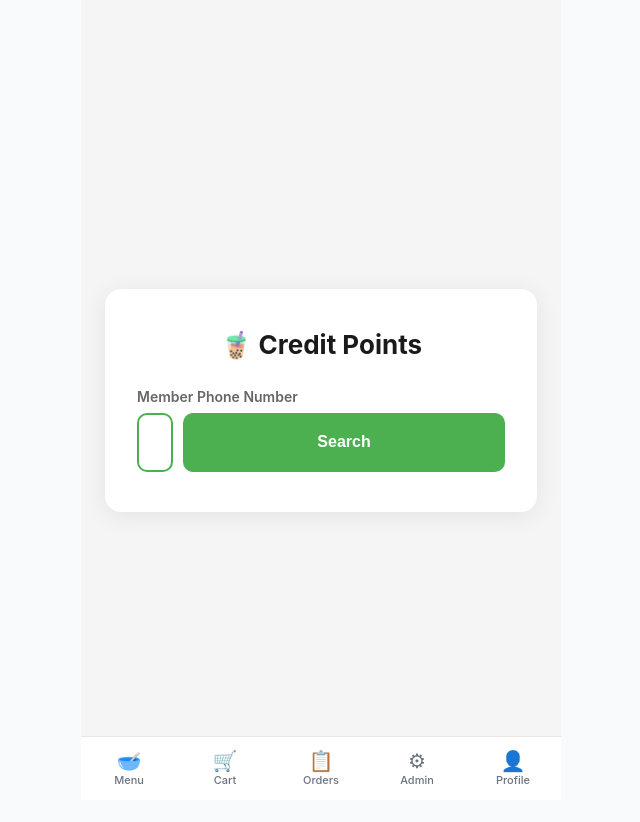
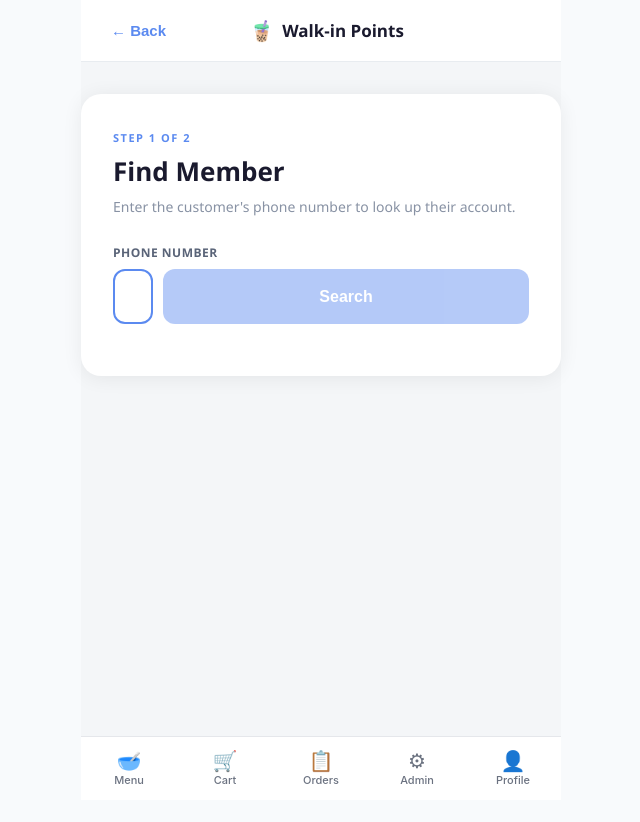
Before and after one commit to JackaBoss/bingchun-webapp, a Vue app in the folder frontend-app/: page /admin/counter in a window 1280 px wide. Shown: the top 822 px of the page, without its empty margins (319-959 px from the left). Built offline with nearby package versions, Linux system fonts and the light colour scheme; no server answers; sample sign-in values are in the browser's storage.

Commit message:
Redesigned counter walk in point collection screen and updated coffee images

```diff
--- a/frontend-app/src/views/admin/CounterView.vue
+++ b/frontend-app/src/views/admin/CounterView.vue
@@ -1,35 +1,65 @@
 <template>
-  <div class="counter-wrap">
-    <div class="counter-card">
-      <h1 class="title">🧋 Credit Points</h1>
+  <div class="counter-page">
+    <!-- Header -->
+    <div class="header">
+      <button class="back-btn" @click="router.push('/admin')">← Back</button>
+      <div class="header-title">
+        <span class="header-icon">🧋</span>
+        <span>Walk-in Points</span>
+      </div>
+      <div style="width:64px" />
+    </div>
+
+    <div class="card-wrap">
+      <transition name="fade" mode="out-in">
 
         <!-- STEP 1: Phone lookup -->
-      <div v-if="step === 'lookup'">
-        <label class="field-label">Member Phone Number</label>
+        <div v-if="step === 'lookup'" key="lookup">
+          <p class="step-label">STEP 1 OF 2</p>
+          <h2 class="step-title">Find Member</h2>
+          <p class="step-sub">Enter the customer's phone number to look up their account.</p>
+          <div class="field-group">
+            <label class="field-label">Phone Number</label>
             <div class="input-row">
               <input
                 v-model="phone"
                 type="tel"
-            placeholder="01X-XXXXXXX"
-            class="big-input"
+                placeholder="e.g. 0123456789"
+                class="main-input"
                 @keyup.enter="lookup"
                 autofocus
               />
-          <button class="btn-primary" @click="lookup" :disabled="loading">
-            {{ loading ? '...' : 'Search' }}
+              <button class="btn-primary" @click="lookup" :disabled="loading || !phone.trim()">
+                <span v-if="loading" class="spinner" />
+                <span v-else>Search</span>
               </button>
             </div>
-        <p v-if="error" class="error-msg">{{ error }}</p>
+          </div>
+          <div v-if="error" class="alert error">{{ error }}</div>
         </div>
 
-      <!-- STEP 2: Member found, enter amount -->
-      <div v-if="step === 'credit'">
-        <div class="member-card">
+        <!-- STEP 2: Credit points -->
+        <div v-else-if="step === 'credit'" key="credit">
+          <p class="step-label">STEP 2 OF 2</p>
+          <h2 class="step-title">Credit Points</h2>
+
+          <div class="member-pill">
+            <div class="member-avatar">{{ member.name.charAt(0).toUpperCase() }}</div>
+            <div class="member-info">
               <div class="member-name">{{ member.name }}</div>
-          <div class="member-meta">{{ member.phone }} · {{ member.tier }}</div>
-          <div class="member-pts">{{ member.current_points }} pts</div>
+              <div class="member-meta">{{ member.phone }}</div>
+            </div>
+            <div class="member-pts-badge">
+              <div class="pts-num">{{ member.current_points }}</div>
+              <div class="pts-lbl">pts</div>
+            </div>
           </div>
 
+          <div class="tier-row">
+            <span class="tier-chip" :class="member.tier?.toLowerCase()">{{ member.tier }}</span>
+          </div>
+
+          <div class="field-group" style="margin-top:28px">
             <label class="field-label">Bill Amount (RM)</label>
             <input
               v-model="billAmount"
@@ -37,39 +67,59 @@
               step="0.01"
               min="0.01"
               placeholder="0.00"
-          class="big-input"
+              class="main-input amount-input"
               @keyup.enter="credit"
             />
+          </div>
 
-        <div class="earn-preview" v-if="billAmount > 0">
-          + {{ Math.floor(billAmount) }} pts will be credited
+          <div v-if="billAmount > 0" class="earn-preview">
+            <span class="earn-icon">⭐</span>
+            <span>Customer will earn <strong>{{ Math.floor(billAmount) }} pts</strong></span>
           </div>
+
+          <div v-if="error" class="alert error">{{ error }}</div>
 
           <div class="btn-row">
             <button class="btn-secondary" @click="reset">← Back</button>
-          <button class="btn-primary" @click="credit" :disabled="loading || !billAmount">
-            {{ loading ? 'Crediting...' : 'Credit Points' }}
+            <button class="btn-primary" @click="credit" :disabled="loading || !billAmount || billAmount <= 0">
+              <span v-if="loading" class="spinner" />
+              <span v-else>Credit Points</span>
             </button>
           </div>
-        <p v-if="error" class="error-msg">{{ error }}</p>
         </div>
 
         <!-- STEP 3: Success -->
-      <div v-if="step === 'done'" class="success-card">
-        <div class="success-icon">✅</div>
-        <div class="success-name">{{ result.member.name }}</div>
-        <div class="success-pts">+{{ result.points_earned }} pts</div>
-        <div class="success-balance">New balance: {{ result.new_balance }} pts</div>
-        <button class="btn-primary wide" @click="reset">Next Customer</button>
+        <div v-else-if="step === 'done'" key="done" class="success-wrap">
+          <div class="success-ring">
+            <span class="success-check">✓</span>
           </div>
+          <h2 class="success-title">Points Credited!</h2>
+          <p class="success-name">{{ result.member.name }}</p>
+          <div class="success-stats">
+            <div class="success-stat">
+              <div class="ss-num green">+{{ result.points_earned }}</div>
+              <div class="ss-lbl">Points Earned</div>
+            </div>
+            <div class="success-divider" />
+            <div class="success-stat">
+              <div class="ss-num">{{ result.new_balance }}</div>
+              <div class="ss-lbl">New Balance</div>
+            </div>
+          </div>
+          <button class="btn-primary wide" @click="reset">Next Customer →</button>
+        </div>
+
+      </transition>
     </div>
   </div>
 </template>
 
 <script setup>
 import { ref } from 'vue'
+import { useRouter } from 'vue-router'
 import api from '@/services/api'
 
+const router = useRouter()
 const step = ref('lookup')
 const phone = ref('')
 const billAmount = ref('')
@@ -122,100 +172,230 @@ function reset() {
 </script>
 
 <style scoped>
-.counter-wrap {
+.counter-page {
   min-height: 100vh;
-  background: #f5f5f5;
+  background: #F4F6F8;
+  font-family: 'Segoe UI', sans-serif;
+}
+.header {
+  display: flex;
+  align-items: center;
+  justify-content: space-between;
+  padding: 16px 20px;
+  background: white;
+  border-bottom: 1px solid #E8ECF0;
+  position: sticky;
+  top: 0;
+  z-index: 10;
+}
+.back-btn {
+  background: none;
+  border: none;
+  font-size: 15px;
+  color: #5B8AF0;
+  font-weight: 600;
+  cursor: pointer;
+  padding: 6px 10px;
+  border-radius: 8px;
+}
+.back-btn:hover { background: #F0F4FF; }
+.header-title {
+  font-size: 17px;
+  font-weight: 700;
+  color: #1A1A2E;
+  display: flex;
+  align-items: center;
+  gap: 8px;
+}
+.header-icon { font-size: 20px; }
+.card-wrap {
+  max-width: 480px;
+  margin: 32px auto;
+  background: white;
+  border-radius: 20px;
+  padding: 36px 32px;
+  box-shadow: 0 2px 20px rgba(0,0,0,0.07);
+}
+.step-label {
+  font-size: 11px;
+  font-weight: 700;
+  letter-spacing: 1.5px;
+  color: #5B8AF0;
+  margin: 0 0 8px;
+}
+.step-title {
+  font-size: 26px;
+  font-weight: 800;
+  color: #1A1A2E;
+  margin: 0 0 8px;
+}
+.step-sub {
+  font-size: 14px;
+  color: #8892A4;
+  margin: 0 0 28px;
+}
+.field-group { margin-bottom: 16px; }
+.field-label {
+  display: block;
+  font-size: 12px;
+  font-weight: 700;
+  color: #5A6478;
+  margin-bottom: 8px;
+  text-transform: uppercase;
+  letter-spacing: 0.5px;
+}
+.input-row { display: flex; gap: 10px; }
+.main-input {
+  flex: 1;
+  padding: 15px 18px;
+  font-size: 18px;
+  border: 2px solid #E8ECF0;
+  border-radius: 12px;
+  outline: none;
+  color: #1A1A2E;
+  transition: border-color 0.2s;
+  width: 100%;
+  box-sizing: border-box;
+}
+.main-input:focus { border-color: #5B8AF0; }
+.amount-input { font-size: 24px; font-weight: 700; }
+.btn-primary {
+  background: #5B8AF0;
+  color: white;
+  border: none;
+  border-radius: 12px;
+  padding: 15px 24px;
+  font-size: 16px;
+  font-weight: 700;
+  cursor: pointer;
   display: flex;
   align-items: center;
   justify-content: center;
-  padding: 24px;
+  gap: 8px;
+  transition: background 0.2s, transform 0.1s;
+  white-space: nowrap;
 }
-.counter-card {
-  background: white;
-  border-radius: 16px;
-  padding: 40px 32px;
-  width: 100%;
-  max-width: 480px;
-  box-shadow: 0 4px 24px rgba(0,0,0,0.08);
-}
-.title {
-  font-size: 26px;
-  font-weight: 700;
-  margin-bottom: 28px;
-  text-align: center;
-  color: #1a1a1a;
-}
-.field-label {
-  display: block;
-  font-size: 14px;
+.btn-primary:hover:not(:disabled) { background: #4070E0; transform: translateY(-1px); }
+.btn-primary:disabled { opacity: 0.45; cursor: not-allowed; transform: none; }
+.btn-primary.wide { width: 100%; margin-top: 24px; padding: 18px; font-size: 17px; }
+.btn-secondary {
+  background: #F4F6F8;
+  color: #5A6478;
+  border: none;
+  border-radius: 12px;
+  padding: 15px 20px;
+  font-size: 16px;
   font-weight: 600;
-  color: #666;
-  margin-bottom: 8px;
-}
-.input-row {
-  display: flex;
-  gap: 10px;
-}
-.big-input {
-  flex: 1;
-  width: 100%;
-  padding: 16px;
-  font-size: 20px;
-  border: 2px solid #e0e0e0;
-  border-radius: 10px;
-  outline: none;
-  transition: border 0.2s;
-}
-.big-input:focus { border-color: #4CAF50; }
-.btn-primary {
-  background: #4CAF50;
-  color: white;
-  border: none;
-  border-radius: 10px;
-  padding: 16px 24px;
-  font-size: 16px;
-  font-weight: 700;
   cursor: pointer;
   transition: background 0.2s;
 }
-.btn-primary:hover:not(:disabled) { background: #388E3C; }
-.btn-primary:disabled { opacity: 0.5; cursor: not-allowed; }
-.btn-primary.wide { width: 100%; margin-top: 16px; padding: 20px; font-size: 18px; }
-.btn-secondary {
-  background: #f0f0f0;
-  color: #333;
-  border: none;
+.btn-secondary:hover { background: #E8ECF0; }
+.btn-row { display: flex; gap: 10px; margin-top: 24px; }
+.spinner {
+  width: 16px; height: 16px;
+  border: 2px solid rgba(255,255,255,0.4);
+  border-top-color: white;
+  border-radius: 50%;
+  animation: spin 0.6s linear infinite;
+  display: inline-block;
+}
+@keyframes spin { to { transform: rotate(360deg); } }
+.member-pill {
+  display: flex;
+  align-items: center;
+  gap: 14px;
+  background: #F7F9FF;
+  border: 1.5px solid #E0E8FF;
+  border-radius: 16px;
+  padding: 18px 20px;
+}
+.member-avatar {
+  width: 46px; height: 46px;
+  background: #5B8AF0;
+  color: white;
+  font-size: 20px;
+  font-weight: 800;
+  border-radius: 50%;
+  display: flex;
+  align-items: center;
+  justify-content: center;
+  flex-shrink: 0;
+}
+.member-info { flex: 1; }
+.member-name { font-size: 17px; font-weight: 700; color: #1A1A2E; }
+.member-meta { font-size: 13px; color: #8892A4; margin-top: 2px; }
+.member-pts-badge { text-align: center; }
+.pts-num { font-size: 26px; font-weight: 800; color: #5B8AF0; line-height: 1; }
+.pts-lbl { font-size: 11px; color: #8892A4; font-weight: 600; text-transform: uppercase; letter-spacing: 0.5px; }
+.tier-row { margin-top: 10px; }
+.tier-chip {
+  display: inline-block;
+  padding: 4px 12px;
+  border-radius: 20px;
+  font-size: 12px;
+  font-weight: 700;
+  text-transform: uppercase;
+  letter-spacing: 0.5px;
+  background: #E8ECF0;
+  color: #5A6478;
+}
+.tier-chip.gold { background: #FFF3CD; color: #856404; }
+.tier-chip.silver { background: #E8EEF5; color: #546078; }
+.tier-chip.bronze { background: #FDE8D8; color: #8A4A20; }
+.tier-chip.platinum { background: #EEE8FF; color: #5B3EA0; }
+.earn-preview {
+  display: flex;
+  align-items: center;
+  gap: 10px;
+  background: #F0F7FF;
+  border: 1.5px solid #C8DEFF;
+  border-radius: 12px;
+  padding: 14px 18px;
+  font-size: 15px;
+  color: #2D5DB5;
+  margin-top: 14px;
+}
+.earn-icon { font-size: 18px; }
+.alert {
+  padding: 12px 16px;
   border-radius: 10px;
-  padding: 16px 20px;
-  font-size: 16px;
-  font-weight: 600;
-  cursor: pointer;
+  font-size: 14px;
+  font-weight: 500;
+  margin-top: 14px;
 }
-.btn-row { display: flex; gap: 10px; margin-top: 20px; }
-.member-card {
-  background: #f9f9f9;
-  border-radius: 12px;
+.alert.error { background: #FEF0F0; color: #C0392B; border: 1px solid #FADADD; }
+.success-wrap { text-align: center; padding: 12px 0; }
+.success-ring {
+  width: 90px; height: 90px;
+  border-radius: 50%;
+  background: #EBF5EB;
+  display: flex;
+  align-items: center;
+  justify-content: center;
+  margin: 0 auto 20px;
+  animation: popIn 0.4s cubic-bezier(0.175, 0.885, 0.32, 1.275);
+}
+.success-check { font-size: 42px; color: #27AE60; line-height: 1; }
+@keyframes popIn {
+  from { transform: scale(0.5); opacity: 0; }
+  to { transform: scale(1); opacity: 1; }
+}
+.success-title { font-size: 28px; font-weight: 800; color: #1A1A2E; margin: 0 0 6px; }
+.success-name { font-size: 16px; color: #8892A4; margin: 0 0 28px; }
+.success-stats {
+  display: flex;
+  align-items: center;
+  background: #F7F9FF;
+  border-radius: 16px;
   padding: 20px;
-  margin-bottom: 24px;
-  text-align: center;
+  margin-bottom: 8px;
 }
-.member-name { font-size: 22px; font-weight: 700; }
-.member-meta { font-size: 14px; color: #888; margin-top: 4px; }
-.member-pts { font-size: 28px; font-weight: 800; color: #4CAF50; margin-top: 8px; }
-.earn-preview {
-  margin-top: 12px;
-  padding: 12px;
-  background: #E8F5E9;
-  border-radius: 8px;
-  color: #2E7D32;
-  font-size: 16px;
-  font-weight: 600;
-  text-align: center;
-}
-.success-card { text-align: center; padding: 20px 0; }
-.success-icon { font-size: 64px; margin-bottom: 16px; }
-.success-name { font-size: 24px; font-weight: 700; }
-.success-pts { font-size: 48px; font-weight: 800; color: #4CAF50; margin: 8px 0; }
-.success-balance { font-size: 18px; color: #666; }
-.error-msg { color: #e53935; font-size: 14px; margin-top: 10px; }
+.success-stat { flex: 1; }
+.ss-num { font-size: 36px; font-weight: 800; color: #1A1A2E; }
+.ss-num.green { color: #27AE60; }
+.ss-lbl { font-size: 12px; color: #8892A4; font-weight: 600; text-transform: uppercase; letter-spacing: 0.5px; margin-top: 4px; }
+.success-divider { width: 1px; background: #E0E8FF; align-self: stretch; margin: 0 16px; }
+.fade-enter-active, .fade-leave-active { transition: opacity 0.2s, transform 0.2s; }
+.fade-enter-from { opacity: 0; transform: translateX(20px); }
+.fade-leave-to { opacity: 0; transform: translateX(-20px); }
 </style>
```
Also changed, not shown: frontend-app/public/products/coffee/ClassicCoffee.webp, frontend-app/public/products/coffee/JasmineLatte.webp. Lines whose indentation alone changed are shown as unchanged.
